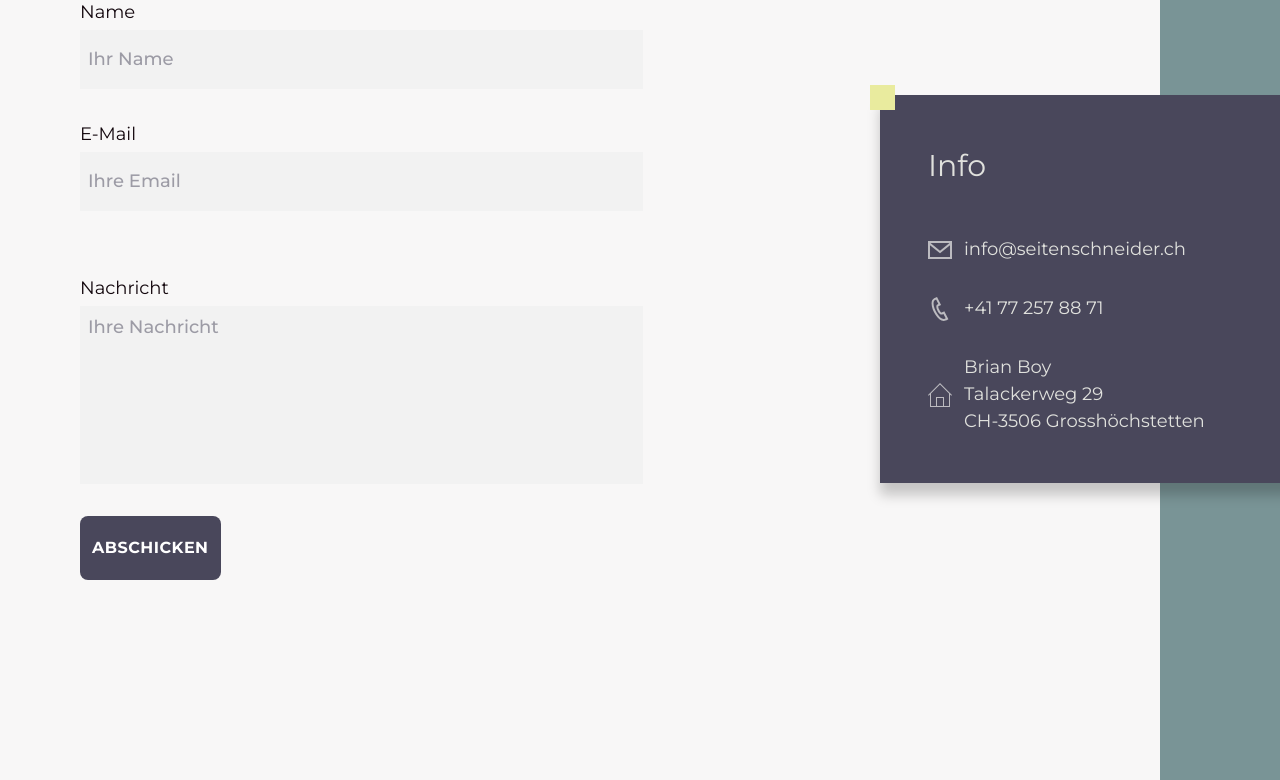
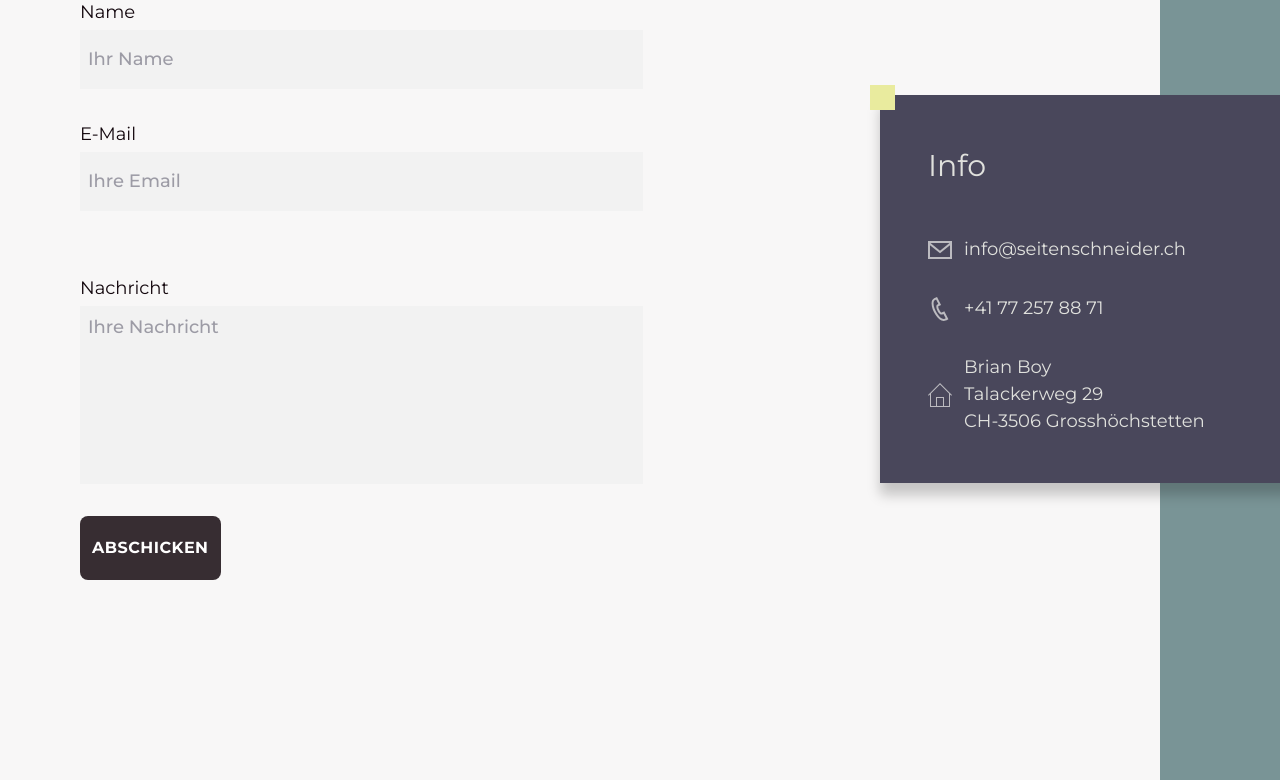
Before and after one commit to derseitenschneider/Der-Seitenschneider-Site, a PHP site: page / in a window 1280 px wide; the page is wider, and only the part inside the window is pictured. Shown: the part 5684-6464 px from the top of that part. Run offline with PHP 8.4, Linux system fonts and the light colour scheme.

Commit message:
Color change btns

```diff
--- a/css/general.css
+++ b/css/general.css
@@ -163,8 +163,8 @@ html::-webkit-scrollbar {
   border: none;
   padding: 1.6rem 1.2rem;
 
-  color: var(--main-text-color-bright);
-  background: var(--main-background-dark);
+  background-color: #14080ed7;
+  color: #fff;
 
   font-size: 1.6rem;
   font-weight: 600;
@@ -264,6 +264,7 @@ html::-webkit-scrollbar {
   /* font-family: "Lora", serif; */
   /* font-size: 10rem; */
   /* font-family: 'Rowdies', cursive; */
+
   color: var(--main-background-dark);
   font-size: clamp(2.4rem, 7.5vw, 10rem);
   font-weight: 600;
--- a/css/index.css
+++ b/css/index.css
@@ -44,6 +44,7 @@
   margin-top: 6.4rem;
 
   font-family: "Playfair Display", serif;
+
   font-weight: 400;
   font-size: clamp(2.4rem, 6.2vw, 8rem);
   letter-spacing: 0px;
```
